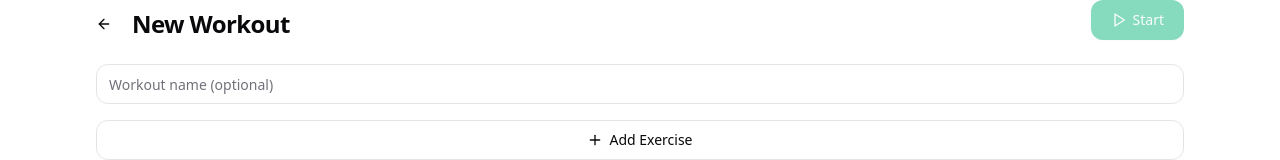
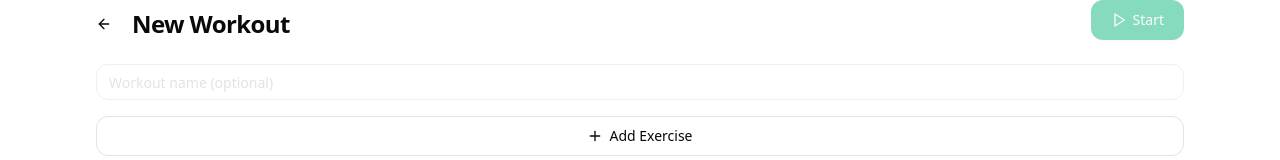
Before and after one commit to Goatkenziee/gym-tracker, a Next.js app: page /new-workout in a window 1280 px wide. Shown: the top 160 px of the page. Built offline with nearby package versions, Linux system fonts and the light colour scheme.

Commit message:
Fix TypeScript errors and add missing workout store methods

```diff
--- a/components/ui/input.tsx
+++ b/components/ui/input.tsx
@@ -1,22 +1,44 @@
-import * as React from "react";
-import { cn } from "@/lib/utils";
+import * as React from 'react';
+import { cn } from '@/lib/utils';
 
-export const Input = React.forwardRef<HTMLInputElement, React.InputHTMLAttributes<HTMLInputElement>>(
-  ({ className, ...props }, ref) => (
+const Input = React.forwardRef<
+  HTMLInputElement,
+  React.InputHTMLAttributes<HTMLInputElement>
+>(({ className, type, ...props }, ref) => {
+  return (
     <input
+      type={type}
+      className={cn(
+        'flex h-9 w-full rounded-lg border border-border/60 bg-transparent px-3 py-1 text-sm',
+        'file:border-0 file:bg-transparent file:text-sm file:font-medium',
+        'placeholder:text-muted-foreground/20',
+        'focus-visible:outline-none focus-visible:ring-1 focus-visible:ring-foreground/20',
+        'disabled:cursor-not-allowed disabled:opacity-20',
+        className
+      )}
       ref={ref}
-      className={cn(
-        "flex h-10 w-full rounded-lg border border-input bg-background px-3 text-sm",
-        "placeholder:text-muted-foreground focus-visible:outline-none focus-visible:ring-2 focus-visible:ring-ring/40",
-        "disabled:cursor-not-allowed disabled:opacity-50",
-        className,
-      )}
       {...props}
     />
-  ),
-);
-Input.displayName = "Input";
+  );
+});
+Input.displayName = 'Input';
 
-export function Label({ className, ...props }: React.LabelHTMLAttributes<HTMLLabelElement>) {
-  return <label className={cn("text-sm font-medium leading-none text-foreground", className)} {...props} />;
-}
+const Label = React.forwardRef<
+  HTMLLabelElement,
+  React.LabelHTMLAttributes<HTMLLabelElement> & { required?: boolean }
+>(({ className, children, required, ...props }, ref) => (
+  <label
+    ref={ref}
+    className={cn(
+      'text-xs font-medium text-foreground/60',
+      required && "after:content-['*'] after:ml-0.5 after:text-destructive/60",
+      className
+    )}
+    {...props}
+  >
+    {children}
+  </label>
+));
+Label.displayName = 'Label';
+
+export { Input, Label };
```
